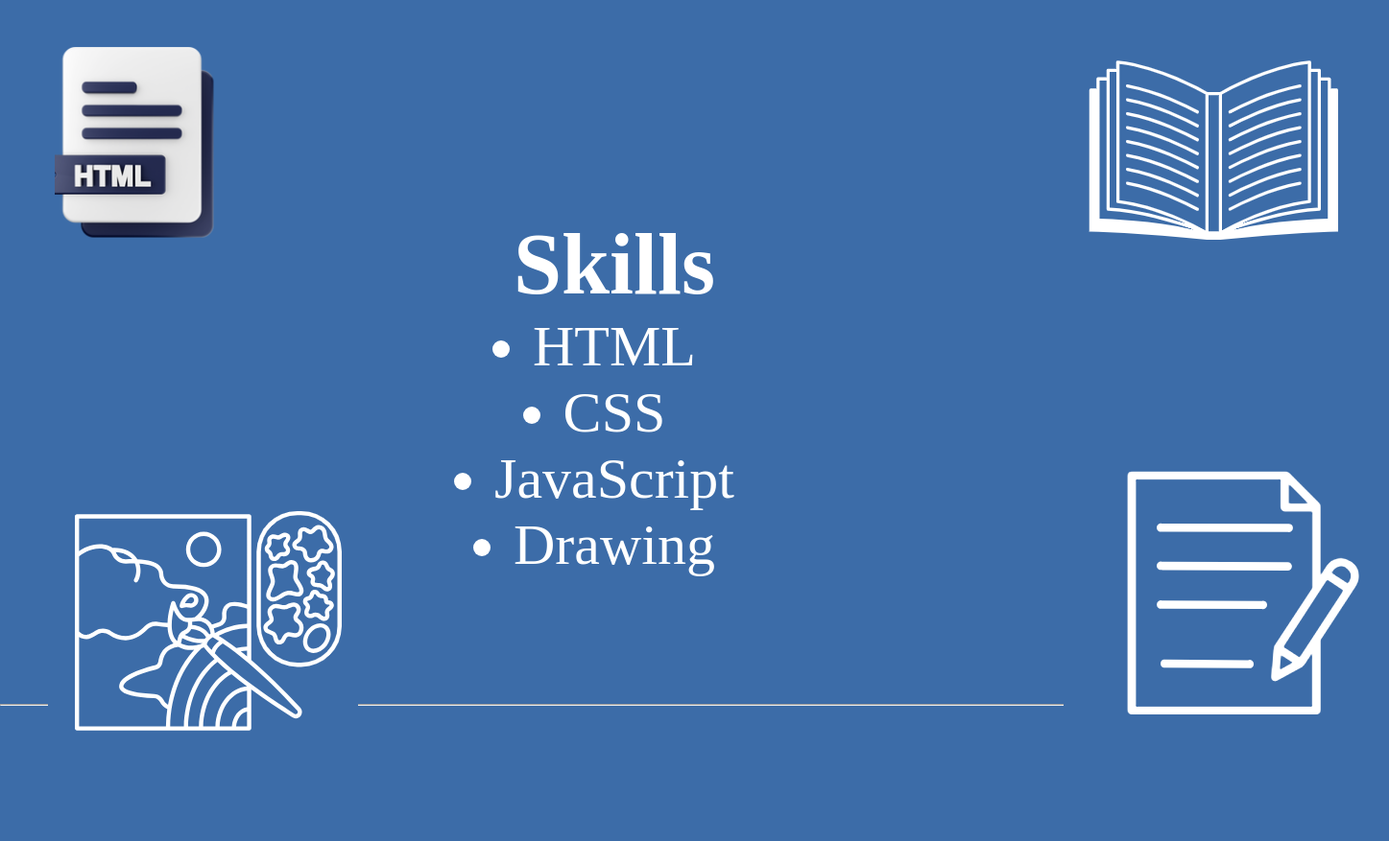
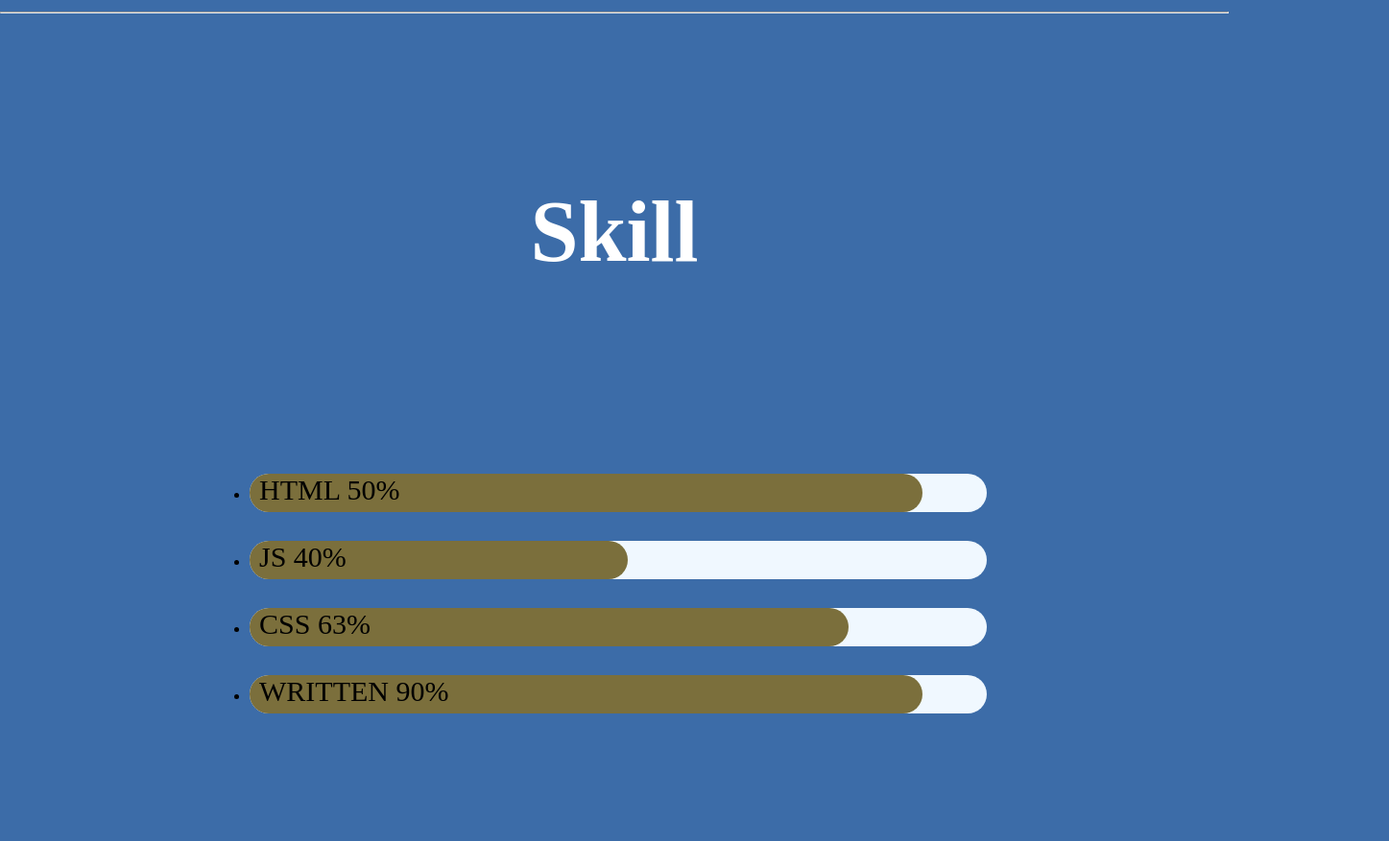
Before and after one commit to parkavi-madhavan/parkavi-madhavan.github.io, a plain HTML site: page index.html in a window 1280 px wide. Shown: the part 1890-2767 px from the top of the page at 96% size, 1447 px wide, since content can reach past the window. Drawn offline with Linux system fonts and the light colour scheme.

Commit message:
modified

```diff
--- a/css/style.css
+++ b/css/style.css
@@ -1,5 +1,4 @@
 *{
-
     margin: 0%;
     padding: 0%;
     scroll-behavior: smooth;
@@ -9,22 +8,20 @@
 
 
 #home{
-    height: 90vh;
+    height: 100vh;
     margin-top: 200px;
     margin-left: 70px;
     font-size: 50px;
     margin-right: 300px;
     color: white;
-
-
 }
 header{
     height: 10vh;
 
 }
 nav a:hover{
-   text-decoration: underline;
-}
+    text-decoration: underline;
+ }
 nav{
 
 
@@ -39,7 +36,6 @@ nav{
 
 }
 a{
-
    font-size: 40px;
     margin-left: 30px;
     margin-right: 50px;
@@ -48,15 +44,12 @@ a{
 
 }
 
-
 /* .education */
 
 #education{
-    height: 95vh;
+    height: 100vh;
 
 }
-
-
 .container1{
 position: relative;
 top: 150px;
@@ -74,9 +67,9 @@ top: 150px;
     font-size: 54px;
     color: white;
 }
-#mark{
+#Std{
     text-align: center;
-    font-size: 30px;
+    font-size: 40px;
     color: white;
     margin-top: 50px;
 }
@@ -87,63 +80,96 @@ top: 150px;
 }
 
 
-/* skills */
+/* skill */
 
-#skills{
-   height: 95vh;
+#skill{
+   height: 100vh;
+   display: grid;
+  margin: 60px;
 
 
 }
-.Drawing{
-  position: relative;
-  top: 80px;
-  left: 50px;
-
-
-}
-.written{
-    position: relative;
-    top: 80px;
-    left: 260px;
-}
-.html{
-    position:relative;
-    bottom: 480px;
-    right: 270px;
-
+#skill h1{
+    text-align: center;
+    color:white ;
+    font-size: 90px;
+    padding-top: 10%;
 
 }
 
-.css{
-    position: relative;
-    bottom: 470px;
-    left: 590px;
+#skill ul{
+    margin-top: 100px;
+    margin-left: 200px;
 }
-.skills1 ul{
-    display: flex;
-    flex-direction: column;
-    align-items:center;
 
-   position: relative;
-    top: 250px;
-    font-size: 60px;
-    color: white;
+.skill{
+    height: 40px;
+    width: 80%;
+    background-color: aliceblue;
+    border-radius: 20px;
+    margin-bottom: 30px;
+}
 
+.color{
+    height: 40px;
+    width: 90%;
+    background-color:  rgb(123, 111, 60);
+    border-radius: 20px;
+    font-size: 30px;
+    padding-left: 10px;
+    color: black;
+}
 
+.color1{
+    height: 40px;
+    width: 80%;
+    background-color: rgb(123, 111, 60);
+    border-radius: 20px;
+    font-size: 30px;
+    padding-left: 10px;
+    color: black;
+}
 
+.color2{
+    height: 40px;
+    width: 50%;
+    background-color: rgb(123, 111, 60) ;
+    border-radius: 20px;
+    font-size: 30px;
+    padding-left: 10px;
+    color: black;
+}
+
+.color3{
+    height: 40px;
+    width: 90%;
+    background-color:  rgb(123, 111, 60);
+    border-radius: 20px;
+    font-size: 30px;
+    padding-left: 10px;
+    color: black;
 }
 
 
 
 
 
+
+
 /* Contact */
-
 #contact{
     height: 100vh;
 }
+#Contact h1{
+    text-align: center;
+    color:white ;
+    font-size: 90px;
+    position: relative;
+    top:25vh
 
-.contact-container {
+}
+
+.contact1{
     display:flex;
     flex-direction: column;
     align-items: center;
@@ -154,4 +180,5 @@ top: 150px;
 
     font-size: 40px;
     color: antiquewhite;
+
 }
--- a/index.html
+++ b/index.html
@@ -1,7 +1,3 @@
-
-
-
-
 <!DOCTYPE html>
 <html lang="en">
 <head>
@@ -10,32 +6,29 @@
     <title>My Portfolio</title>
     <link rel="stylesheet" href="https://cdnjs.cloudflare.com/ajax/libs/font-awesome/6.6.0/css/all.min.css" integrity="sha512-Kc323vGBEqzTmouAECnVceyQqyqdsSiqLQISBL29aUW4U/M7pSPA/gEUZQqv1cwx4OnYxTxve5UMg5GT6L4JJg==" crossorigin="anonymous" referrerpolicy="no-referrer" />
     <link rel="stylesheet" href="./css/style.css">
-    </head>
-    <body>
-        <header>
-
         <nav>
             <ul>
-                <a  href="./index.html" >  Home  </a>
+                <a  href="./index.html">  Home  </a>
                 <a href="#education">Education</a>
-                <a href="#skills">Skills</a>
+                <a href="#skill">Skill</a>
                 <a href="#contact">Contact</a>
 
             </ul>
         </nav>
     </header>
     <main>
-        <section id="home">
-        <div class="container" >
+        <div class="container" id="home">
 
             <h1 class="name1">PARKAVI.M </h1>
             <hr>
             <p class="desg">Web developer</p>
       </div>
-    </section>
+    </main>
     <hr>
 
-
+</head>
+<body>
+    <header>
     <!-- education -->
 
 
@@ -45,55 +38,64 @@
     <div class="container1">
 
         <h1 id="edu">EDUCATION</h1>
-        <h3 id="study">State Board Examinatoion</h3>
-       <p id="mark">75% SCORED AND PASSED OUT IN-2024</p>
 
-       <div id="reading"> <img src="../assets/Screenshot 2024-08-21 135110.png" alt=""></div>
+       <p id="Std">12 STD-75% TNSB</p>
+       <div id="reading"> <img src="../assets/Screenshot 2024-08-21 135110.png"alt=""></div>
 
 </div>
 </section>
 <hr>
 
 
+
 <!-- skill -->
 
 
 
-    <section id="skills">
-        <div class="skills1">
-
+    <section id="skill">
+       <h1>Skill</h1>
+        <div >
             <ul>
-
-                <h1>Skills</h1>
-                <li>HTML</li>
-                <li>CSS</li>
-                <li>JavaScript</li>
-                <li>Drawing</li>
-            </ul>
-
-
-
-        <img class="Drawing" src="../assets/Screenshot 2024-08-28 185750.png" alt="">
-        <img class="html" src="../assets/Screenshot 2024-08-28 185734.png" alt="">
-        <img class="css" src="../assets/Screenshot 2024-08-28 185714.png" alt="">
-        <img class="written" src="../assets/Screenshot 2024-08-28 180353.png" alt="">
+                <li>  <div class="skill">
+                      <div class="color"> HTML 50%</div>
+                  </div>
+                  </li>
+                  <li>
+                      <div class="skill">
+                          <div class="color2"> JS 40%</div>
+                      </div>
+                  </li>
+                  <li>
+                      <div class="skill">
+                          <div class="color1"> CSS 63%</div>
+                      </div>
+                    </li>
+                  <li>
+                      <div class="skill">
+                          <div class="color3"> WRITTEN 90%</div>
+                      </div>
+                  </li>
 
 
         </div>
-
     </section>
 
 <hr>
 
 <!-- Contact -->
-
-<section id="contact">
-    <div class="contact-container">
+<section id="Contact">
+    <h1>Contact</h1>
+<div id="contact">
+      <div class="contact1">
         <h5><i class="fa-solid fa-envelope"></i> parkavi.madhavan@fssa.freshworks.com</h5>
        <h5> <i class="fa-brands fa-linkedin"></i>parkavi.madhavan</h5>
       </div>
-</section>
-</main>
+    </div>
+    </section>
+
+
+
+
 
 </body>
 </html>
```
Also changed, not shown: assets/Screenshot 2024-08-28 180353.png (deleted), assets/Screenshot 2024-08-28 185714.png (deleted), assets/Screenshot 2024-08-28 185734.png (deleted), assets/Screenshot 2024-08-28 185750.png (deleted).
